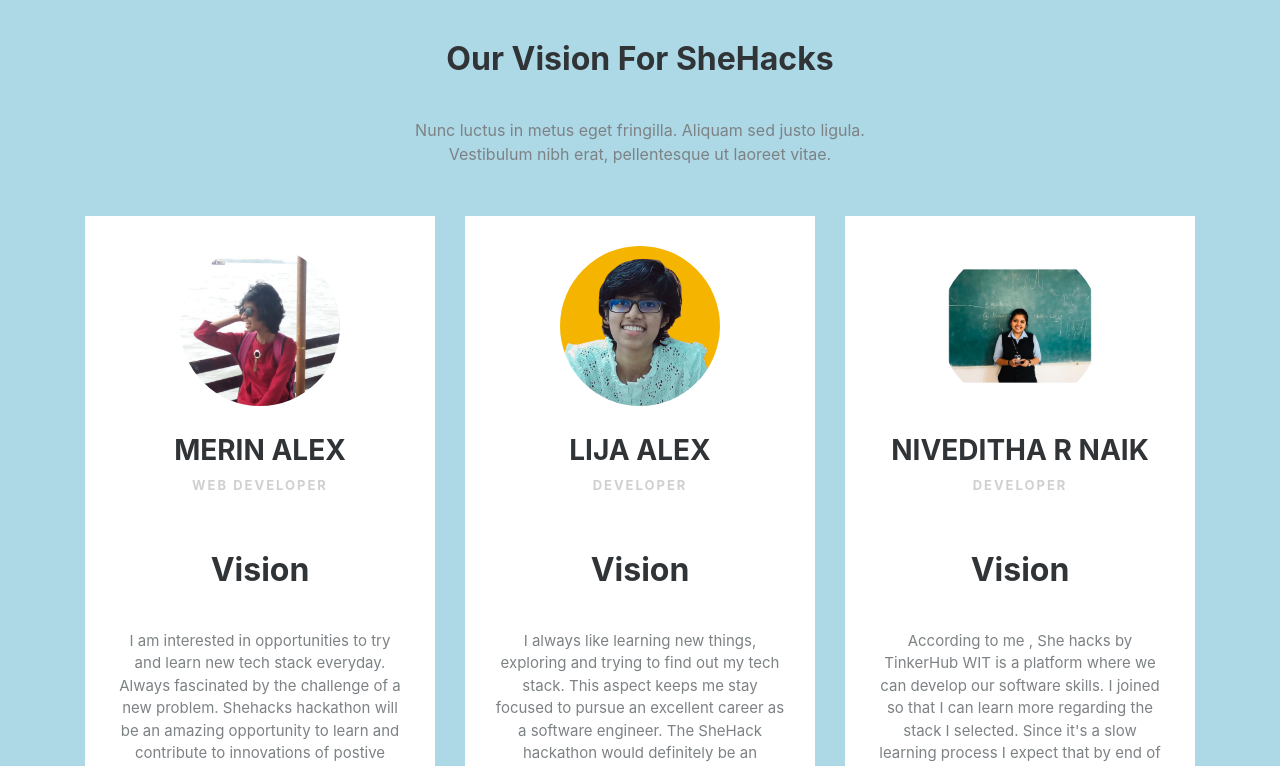
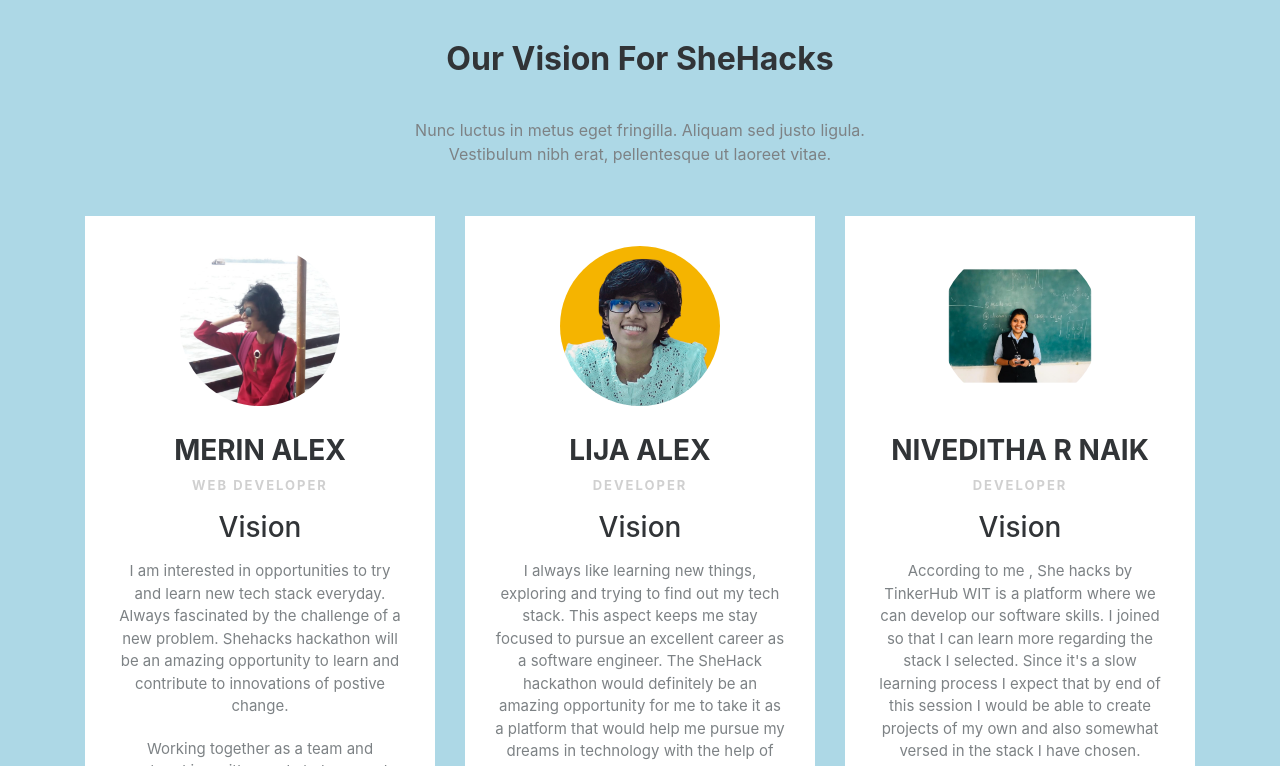
Before and after one commit to MerinAlex23/Shehacks, a plain HTML site: page index.html in a window 1280 px wide. Shown: the top 766 px of the page. Drawn offline with nearby package versions, Linux system fonts and the light colour scheme.

Commit message:
Update index.html

```diff
--- a/index.html
+++ b/index.html
@@ -24,7 +24,7 @@
                         <h3 class="name">MERIN ALEX</h3>
 
                         <p class="title">WEB DEVELOPER</p>
-                        <h2>Vision</h2>
+                       <h3>Vision</h3>
                         <p class="description">I am interested in opportunities to try and learn new tech stack everyday. Always fascinated by the challenge of a new problem. Shehacks hackathon will be an amazing opportunity to learn and contribute to innovations of postive change.</p>
                         <p class="description">Working together as a team and networking with people to learn and share is something that I look forward to.</p>
 
@@ -37,7 +37,7 @@
 
                         <h3 class="name">LIJA ALEX</h3>
                         <p class="title">DEVELOPER</p>
-                        <h2>Vision</h2>
+                        <h3>Vision</h3>
                         <p class="description">I always like learning new things, exploring and trying to find out my tech stack.
                             This aspect keeps me stay focused to pursue an excellent career as a software engineer.
                             The SheHack hackathon would definitely be an amazing opportunity for me to take it as a
@@ -54,7 +54,7 @@
                     <div class="box"><img class="rounded-circle" src="assets/Niveditha.jpg">
                         <h3 class="name">NIVEDITHA R NAIK</h3>
                         <p class="title">DEVELOPER</p>
-                        <h2>Vision</h2>
+                        <h3>Vision</h3>
                         <p class="description">According to me , She hacks by TinkerHub WIT is a platform where we can develop our software skills.
                             I joined so that I can learn more regarding the stack I selected.
                             Since it's a slow learning process I expect that by end of this session I would be able to create projects of my own and also somewhat versed in the stack I have chosen.</p>
```
